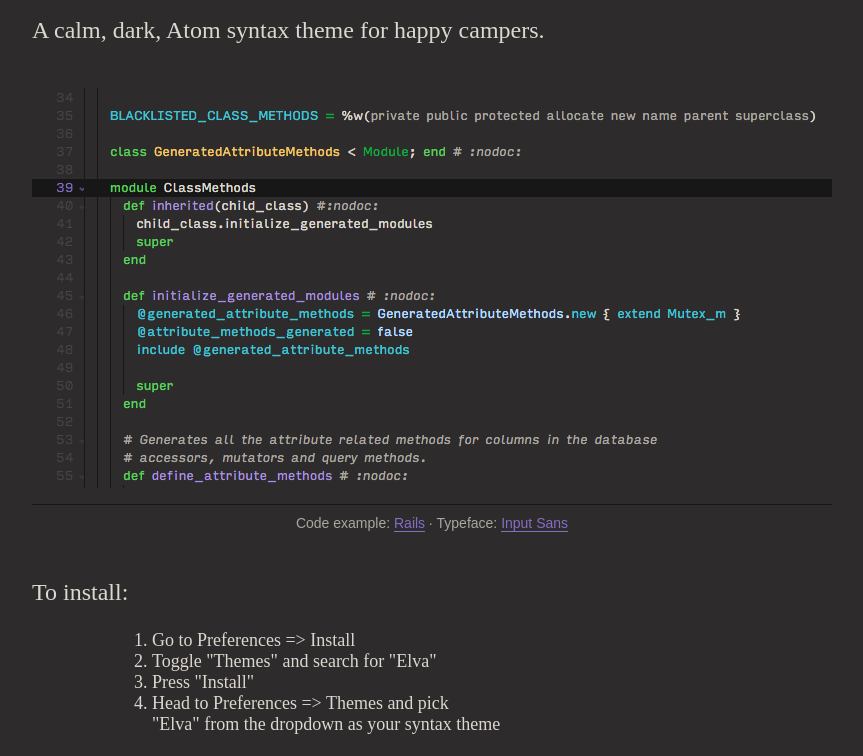
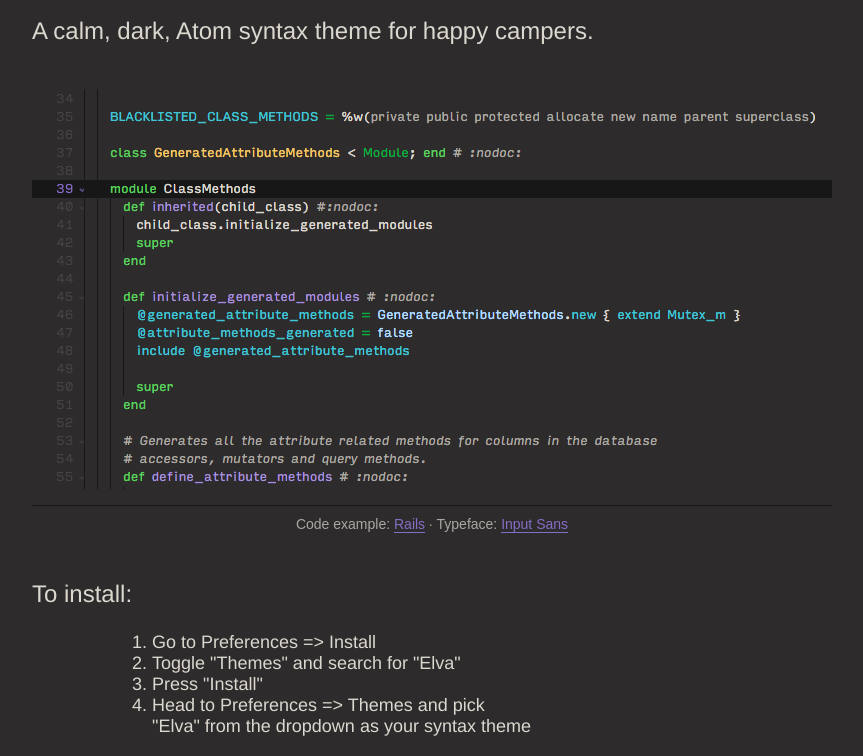
Before and after one commit to jimmackenzie/elva, a website: page index.html in a window 1280 px wide. Shown: the part 160-916 px from the top of the page, without its empty margins (208-1071 px from the left). Drawn offline with Linux system fonts and the light colour scheme.

Commit message:
Update font family

```diff
--- a/stylesheet.css
+++ b/stylesheet.css
@@ -1,6 +1,6 @@
 body {
   background: #2D2B2B;
-  font-family: Input Sans;
+  font-family: Input Sans, Helvetica, sans-serif;;
   color: #4ac4d3;
   font-size: 24px;
   text-align:center;
```
